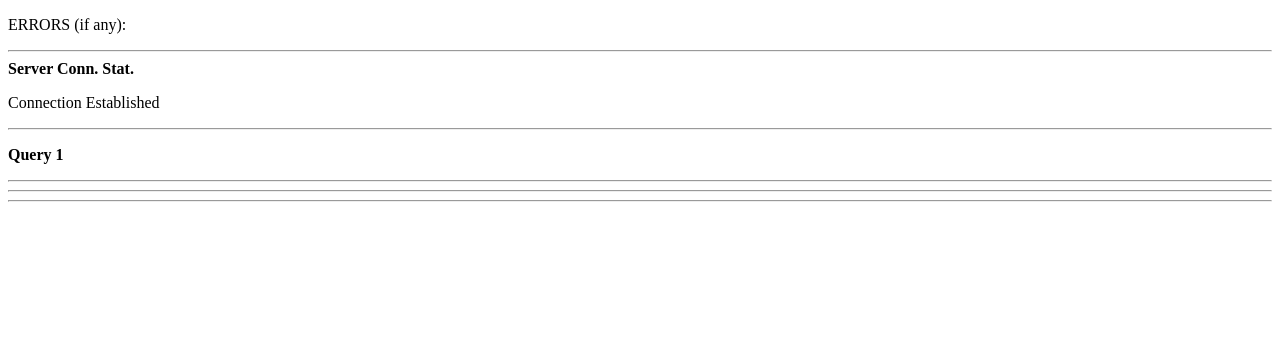
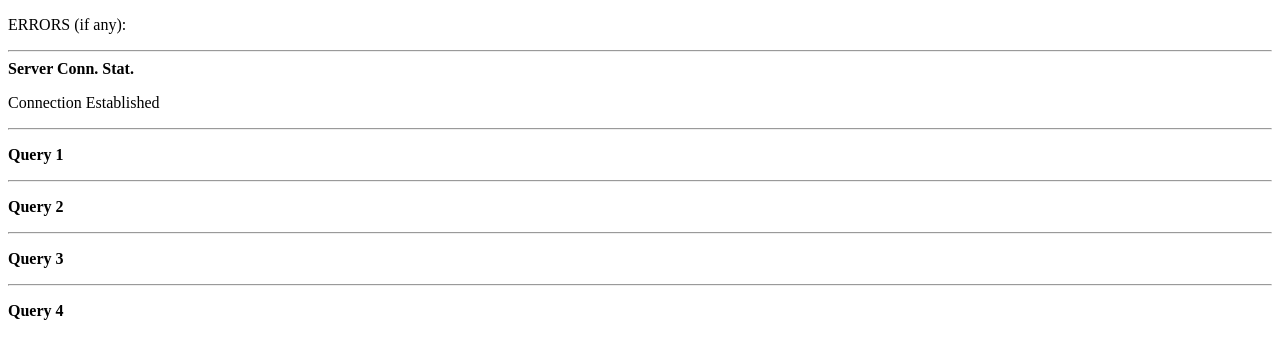
Before and after one commit to MSarandev/TestingPHP, a PHP site: page /WK3/sql_generation.php in a window 1280 px wide. Shown: the top 359 px of the page. Run offline with PHP 8.4, Linux system fonts and the light colour scheme; data that the repository does not hold is empty.

Commit message:
Update --> (10/10/2016)

```diff
--- a/WK3/sql_generation.php
+++ b/WK3/sql_generation.php
@@ -37,6 +37,7 @@ include("db_connect.php"); // INCLUDE THE CONNECTION FILE
     }
     print('<hr>');
     // Query 2
+    print('<p><strong>Query 2</strong></p>');
     $sql_query = "SELECT * FROM marvelmovies WHERE productionStudio = 'Marvel Studios'";
     // Run the sql on the DB
     $res = mysqli_query($db_conn, $sql_query);
@@ -46,6 +47,7 @@ include("db_connect.php"); // INCLUDE THE CONNECTION FILE
     }
     print('<hr>');
     // Query 3
+    print('<p><strong>Query 3</strong></p>');
     $sql_query = "SELECT * FROM marvelmovies WHERE yearReleased >= 2010";
     // Run the sql on the DB
     $res = mysqli_query($db_conn, $sql_query);
@@ -55,6 +57,7 @@ include("db_connect.php"); // INCLUDE THE CONNECTION FILE
     }
     print('<hr>');
     // Query 4
+    print('<p><strong>Query 4</strong></p>');
     $sql_query = "SELECT * FROM marvelmovies WHERE title LIKE 'X-Men%'";
     // Run the sql on the DB
     $res = mysqli_query($db_conn, $sql_query);
```
